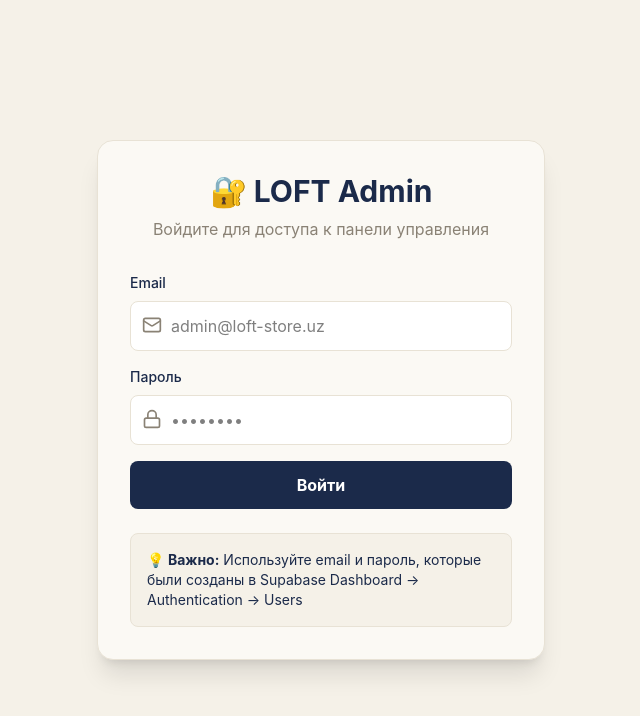
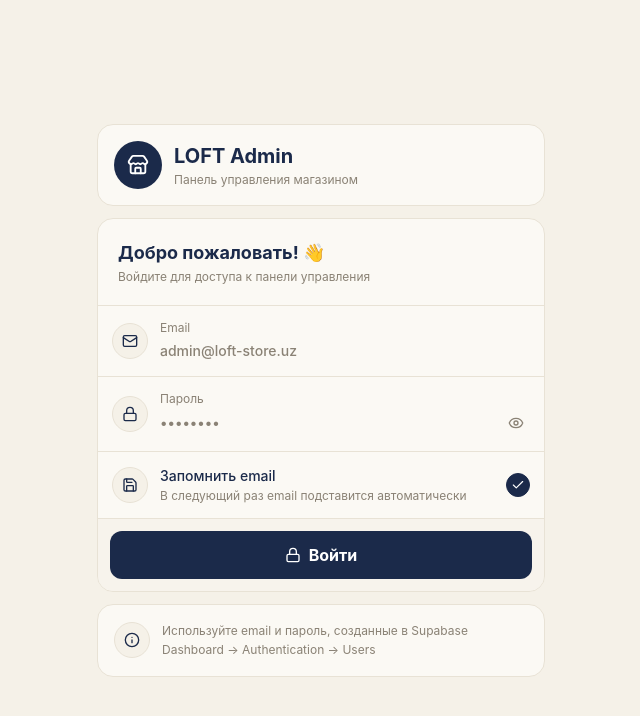
Before and after one commit to ttta999/loft-store-admin, a React (Vite) app: page /login in a window 1280 px wide. Shown: the top 716 px of the page, without its empty margins (319-959 px from the left). Built offline with nearby package versions, Linux system fonts and the light colour scheme; no server answers.

Commit message:
LoginPage: order-style redesign + dark theme + welcome greeting + remembered email cache

```diff
--- a/src/pages/LoginPage.tsx
+++ b/src/pages/LoginPage.tsx
@@ -1,18 +1,38 @@
-import { useState } from 'react'
+import { useState, useEffect } from 'react'
 import { useNavigate } from 'react-router-dom'
 import { login } from '../lib/auth'
-import { Lock, Mail } from 'lucide-react'
+import { Lock, Mail, Store, Info, Eye, EyeOff, Save, Check } from 'lucide-react'
 import { toast, Toaster } from 'sonner'
 
 interface LoginPageProps {
   onLogin: () => void
 }
 
+// ✅ Ключ кеша для запомненного email
+const REMEMBER_EMAIL_KEY = 'loft_admin_remembered_email'
+
 export default function LoginPage({ onLogin }: LoginPageProps) {
   const navigate = useNavigate()
   const [email, setEmail] = useState('')
   const [password, setPassword] = useState('')
+  const [showPassword, setShowPassword] = useState(false)
+  const [rememberEmail, setRememberEmail] = useState(true)
   const [loading, setLoading] = useState(false)
+
+  // ✅ КЕШ: восстанавливаем запомненный email при открытии страницы
+  useEffect(() => {
+    try {
+      const saved = localStorage.getItem(REMEMBER_EMAIL_KEY)
+      if (saved) {
+        const parsed = JSON.parse(saved)
+        if (parsed.email) setEmail(parsed.email)
+        if (typeof parsed.remember === 'boolean') setRememberEmail(parsed.remember)
+      }
+    } catch (error) {
+      // Кеш повреждён — игнорируем
+      localStorage.removeItem(REMEMBER_EMAIL_KEY)
+    }
+  }, [])
 
   const handleSubmit = async (e: React.FormEvent) => {
     e.preventDefault()
@@ -22,6 +42,20 @@
       const result = await login(email, password)
 
       if (result.success) {
+        // ✅ КЕШ: сохраняем или очищаем запомненный email
+        try {
+          if (rememberEmail) {
+            localStorage.setItem(
+              REMEMBER_EMAIL_KEY,
+              JSON.stringify({ email: email.trim(), remember: true })
+            )
+          } else {
+            localStorage.removeItem(REMEMBER_EMAIL_KEY)
+          }
+        } catch (error) {
+          // localStorage недоступен — не критично
+        }
+
         toast.success('Успешный вход!')
         onLogin()
         navigate('/')
@@ -36,67 +70,155 @@
     }
   }
 
+  // ✅ Имя из email для приветствия у поля пароля
+  const emailName = email.trim() ? email.trim().split('@')[0] : ''
+
   return (
-    <div className="min-h-screen bg-[#F5F1E8] flex items-center justify-center p-4">
+    <div className="min-h-screen bg-[#F5F1E8] dark:bg-dark-bg flex items-center justify-center p-4">
       <Toaster position="top-center" richColors />
 
-      <div className="bg-[#FBF9F4] rounded-2xl p-8 w-full max-w-md shadow-xl border border-[#E8E2D5]">
-        <div className="text-center mb-8">
-          <h1 className="text-3xl font-bold mb-2 text-[#1B2A4A]">🔐 LOFT Admin</h1>
-          <p className="text-[#8A8275]">Войдите для доступа к панели управления</p>
+      <div className="w-full max-w-md">
+        {/* ✅ Шапка-карточка: лого + название (как шапка заказа) */}
+        <div className="bg-[#FBF9F4] dark:bg-dark-card rounded-2xl p-4 border border-[#E8E2D5] dark:border-dark-border mb-3 flex items-center gap-3">
+          <div className="w-12 h-12 rounded-full bg-[#1B2A4A] dark:bg-gold flex items-center justify-center flex-shrink-0">
+            <Store size={22} className="text-white dark:text-[#1B2A4A]" />
+          </div>
+          <div className="min-w-0">
+            <h1 className="text-xl font-bold text-[#1B2A4A] dark:text-white truncate">
+              LOFT Admin
+            </h1>
+            <p className="text-xs text-[#8A8275] dark:text-gray-300 mt-0.5 truncate">
+              Панель управления магазином
+            </p>
+          </div>
         </div>
 
-        <form onSubmit={handleSubmit} className="space-y-4">
-          <div>
-            <label className="text-sm font-medium text-[#1B2A4A] mb-2 block">
+        {/* ✅ Карточка формы со строками-иконками */}
+        <div className="bg-[#FBF9F4] dark:bg-dark-card rounded-2xl border border-[#E8E2D5] dark:border-dark-border overflow-hidden mb-3">
+          {/* Приветствие */}
+          <div className="p-5 border-b border-[#E8E2D5] dark:border-dark-border">
+            <h2 className="text-lg font-bold text-[#1B2A4A] dark:text-white">
+              Добро пожаловать! 👋
+            </h2>
+            <p className="text-xs text-[#8A8275] dark:text-gray-300 mt-0.5">
+              Войдите для доступа к панели управления
+            </p>
+          </div>
+
+          <form onSubmit={handleSubmit}>
+            <div className="divide-y divide-[#E8E2D5] dark:divide-dark-border">
+              {/* ✅ Строка Email */}
+              <div className="flex items-center gap-3 p-3.5">
+                <div className="w-9 h-9 rounded-full bg-[#F5F1E8] dark:bg-dark-accent border border-[#E8E2D5] dark:border-dark-border flex items-center justify-center flex-shrink-0">
+                  <Mail size={16} className="text-[#1B2A4A] dark:text-white" />
+                </div>
+                <div className="flex-1 min-w-0">
+                  <label className="text-xs text-[#8A8275] dark:text-gray-300 block mb-0.5">
                     Email
                   </label>
-            <div className="relative">
-              <Mail size={20} className="absolute left-3 top-3.5 text-[#8A8275]" />
                   <input
                     type="email"
                     value={email}
                     onChange={(e) => setEmail(e.target.value)}
                     placeholder="admin@loft-store.uz"
-                className="w-full pl-10 pr-4 py-3 border border-[#E8E2D5] rounded-lg focus:outline-none focus:border-[#1B2A4A] bg-white"
+                    className="w-full bg-transparent text-sm font-medium text-[#1B2A4A] dark:text-white focus:outline-none placeholder:text-[#8A8275] dark:placeholder:text-gray-500"
                     required
                   />
                 </div>
               </div>
 
-          <div>
-            <label className="text-sm font-medium text-[#1B2A4A] mb-2 block">
+              {/* ✅ Строка Пароль + приветствие по имени из email */}
+              <div className="flex items-center gap-3 p-3.5">
+                <div className="w-9 h-9 rounded-full bg-[#F5F1E8] dark:bg-dark-accent border border-[#E8E2D5] dark:border-dark-border flex items-center justify-center flex-shrink-0">
+                  <Lock size={16} className="text-[#1B2A4A] dark:text-white" />
+                </div>
+                <div className="flex-1 min-w-0">
+                  <label className="text-xs text-[#8A8275] dark:text-gray-300 block mb-0.5">
                     Пароль
+                    {emailName && (
+                      <span className="ml-1.5 text-[#C9A961] dark:text-gold font-bold">
+                        · добро пожаловать, {emailName}! 👋
+                      </span>
+                    )}
                   </label>
-            <div className="relative">
-              <Lock size={20} className="absolute left-3 top-3.5 text-[#8A8275]" />
+                  <div className="flex items-center gap-2">
                     <input
-                type="password"
+                      type={showPassword ? 'text' : 'password'}
                       value={password}
                       onChange={(e) => setPassword(e.target.value)}
                       placeholder="••••••••"
-                className="w-full pl-10 pr-4 py-3 border border-[#E8E2D5] rounded-lg focus:outline-none focus:border-[#1B2A4A] bg-white"
+                      className="flex-1 bg-transparent text-sm font-medium text-[#1B2A4A] dark:text-white focus:outline-none placeholder:text-[#8A8275] dark:placeholder:text-gray-500"
                       required
                     />
+                    <button
+                      type="button"
+                      onClick={() => setShowPassword(!showPassword)}
+                      title={showPassword ? 'Скрыть пароль' : 'Показать пароль'}
+                      className="p-1.5 rounded-lg text-[#8A8275] dark:text-gray-300 hover:bg-[#F5F1E8] dark:hover:bg-dark-accent transition-colors flex-shrink-0"
+                    >
+                      {showPassword ? <EyeOff size={16} /> : <Eye size={16} />}
+                    </button>
+                  </div>
                 </div>
               </div>
 
+              {/* ✅ Строка «Запомнить email» (кеш) */}
+              <button
+                type="button"
+                onClick={() => setRememberEmail(!rememberEmail)}
+                className="flex items-center gap-3 p-3.5 w-full text-left hover:bg-[#F5F1E8] dark:hover:bg-dark-accent transition-colors"
+              >
+                <div className="w-9 h-9 rounded-full bg-[#F5F1E8] dark:bg-dark-accent border border-[#E8E2D5] dark:border-dark-border flex items-center justify-center flex-shrink-0">
+                  <Save size={16} className="text-[#1B2A4A] dark:text-white" />
+                </div>
+                <div className="flex-1 min-w-0">
+                  <p className="text-sm font-medium text-[#1B2A4A] dark:text-white">
+                    Запомнить email
+                  </p>
+                  <p className="text-xs text-[#8A8275] dark:text-gray-300 mt-0.5">
+                    В следующий раз email подставится автоматически
+                  </p>
+                </div>
+                {/* Тумблер-кружок */}
+                <span
+                  className={`w-6 h-6 rounded-full border flex items-center justify-center flex-shrink-0 transition-colors ${
+                    rememberEmail
+                      ? 'bg-[#1B2A4A] dark:bg-gold border-[#1B2A4A] dark:border-gold'
+                      : 'bg-white dark:bg-dark-accent border-[#E8E2D5] dark:border-dark-border'
+                  }`}
+                >
+                  {rememberEmail && (
+                    <Check size={14} className="text-white dark:text-[#1B2A4A]" />
+                  )}
+                </span>
+              </button>
+            </div>
+
+            {/* ✅ Кнопка входа */}
+            <div className="p-3 border-t border-[#E8E2D5] dark:border-dark-border bg-[#F5F1E8]/60 dark:bg-dark-accent/40">
               <button
                 type="submit"
                 disabled={loading}
-            className={`w-full py-3 rounded-lg font-bold text-white transition-colors ${
+                className={`w-full py-3 rounded-xl font-bold flex items-center justify-center gap-2 transition-colors ${
                   loading
-                ? 'bg-[#8A8275] cursor-not-allowed'
-                : 'bg-[#1B2A4A] hover:bg-[#142038]'
+                    ? 'bg-[#E8E2D5] dark:bg-dark-accent text-[#8A8275] dark:text-gray-500 cursor-not-allowed'
+                    : 'bg-[#1B2A4A] dark:bg-gold text-white dark:text-[#1B2A4A] hover:bg-[#142038] dark:hover:bg-[#d6b57e]'
                 }`}
               >
+                <Lock size={16} />
                 {loading ? 'Вход...' : 'Войти'}
               </button>
+            </div>
           </form>
+        </div>
 
-        <div className="mt-6 p-4 bg-[#F5F1E8] rounded-lg border border-[#E8E2D5]">
-          <p className="text-sm text-[#1B2A4A]">
-            💡 <strong>Важно:</strong> Используйте email и пароль, которые были созданы в Supabase Dashboard → Authentication → Users
+        {/* ✅ Инфо-примечание (как на странице заказа) */}
+        <div className="flex items-center gap-3 p-4 bg-[#FBF9F4] dark:bg-dark-card border border-[#E8E2D5] dark:border-dark-border rounded-2xl">
+          <div className="w-9 h-9 rounded-full bg-[#F5F1E8] dark:bg-dark-accent border border-[#E8E2D5] dark:border-dark-border flex items-center justify-center flex-shrink-0">
+            <Info size={16} className="text-[#1B2A4A] dark:text-white" />
+          </div>
+          <p className="text-xs text-[#8A8275] dark:text-gray-300 leading-relaxed">
+            Используйте email и пароль, созданные в Supabase Dashboard → Authentication → Users
           </p>
         </div>
       </div>
```
Lines whose indentation alone changed are shown as unchanged.
